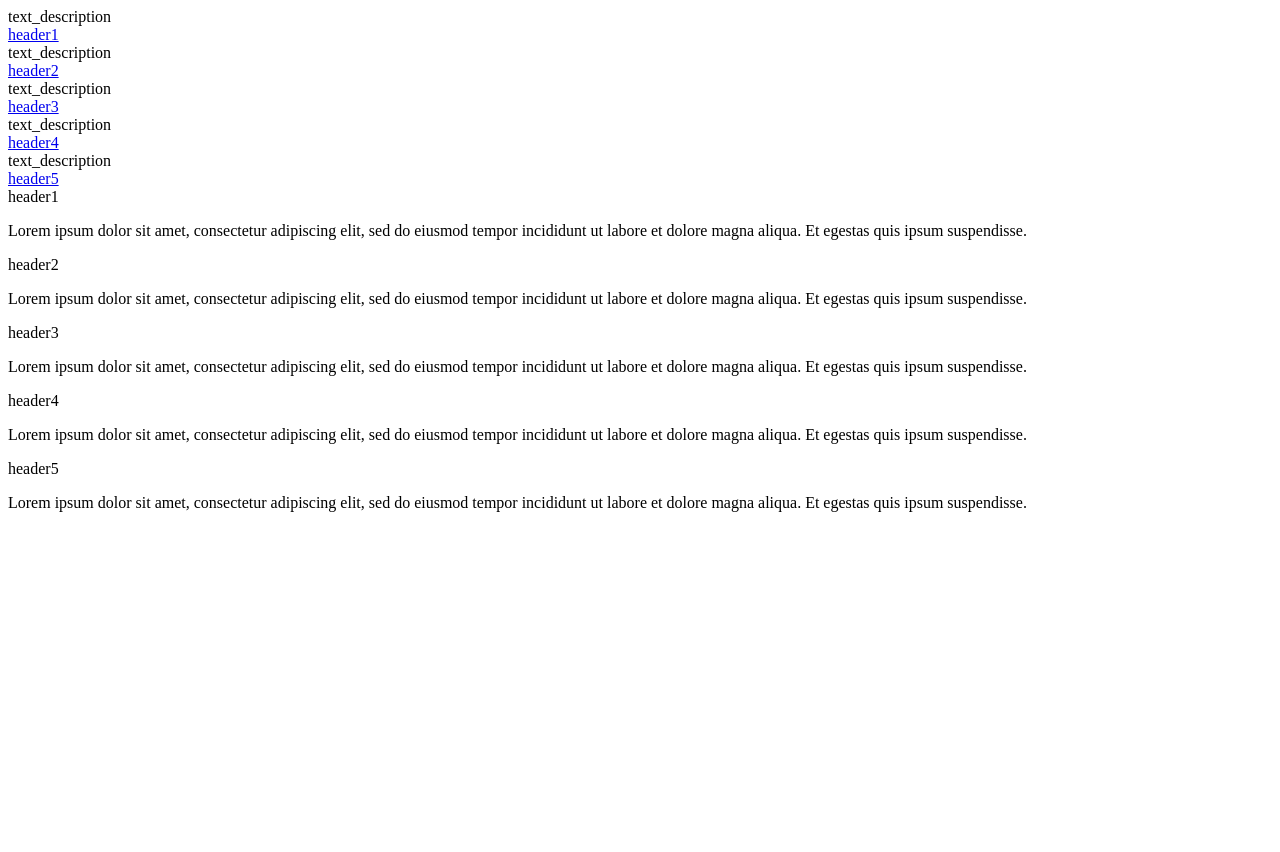
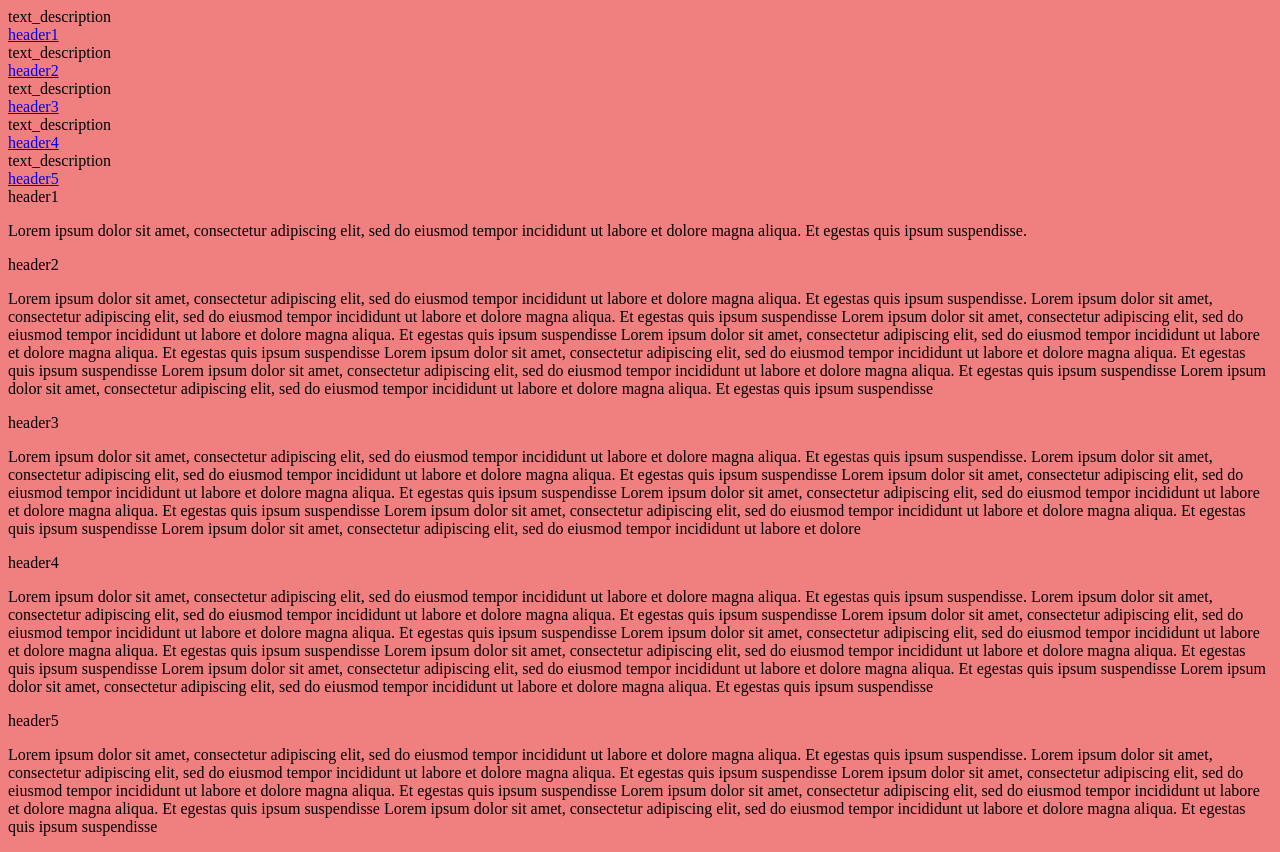
Before and after one commit to rica213/Javascript-documentation, a plain HTML site: page index.html in a window 1280 px wide. Before the commit the page ends 800 px from the top, so only its background shows below. Drawn offline with Linux system fonts and the light colour scheme.

Commit message:
added changes to index file

```diff
--- a/css/style.css
+++ b/css/style.css
@@ -0,0 +1,5 @@
+@media only screen and (max-width: 600px) {
+    body {
+      background-color: lightblue;
+    }
+  }
--- a/index.html
+++ b/index.html
@@ -5,6 +5,20 @@
   <meta charset="UTF-8">
   <title>Fork Me! FCC: Test Suite Template</title>
   <link rel="stylesheet" href="css/style.css">
+
+  <style>
+    body {
+      background-color: lightcoral;
+    }
+
+    @media only screen and (max-width: 600px) {
+      body {
+        background-color: lightblue;
+      }
+    }
+    </style>
+
+
 </head>
 
 <body>
@@ -31,25 +45,45 @@
       <section class=" main-section" id="header2">
       <header>header2</header>
       <p>Lorem ipsum dolor sit amet, consectetur adipiscing elit, sed do eiusmod tempor incididunt ut labore et dolore
-        magna aliqua. Et egestas quis ipsum suspendisse.</p>
+        magna aliqua. Et egestas quis ipsum suspendisse. Lorem ipsum dolor sit amet, consectetur adipiscing elit, sed do eiusmod tempor incididunt ut labore et dolore
+        magna aliqua. Et egestas quis ipsum suspendisse Lorem ipsum dolor sit amet, consectetur adipiscing elit, sed do eiusmod tempor incididunt ut labore et dolore
+        magna aliqua. Et egestas quis ipsum suspendisse Lorem ipsum dolor sit amet, consectetur adipiscing elit, sed do eiusmod tempor incididunt ut labore et dolore
+        magna aliqua. Et egestas quis ipsum suspendisse Lorem ipsum dolor sit amet, consectetur adipiscing elit, sed do eiusmod tempor incididunt ut labore et dolore
+        magna aliqua. Et egestas quis ipsum suspendisse Lorem ipsum dolor sit amet, consectetur adipiscing elit, sed do eiusmod tempor incididunt ut labore et dolore
+        magna aliqua. Et egestas quis ipsum suspendisse Lorem ipsum dolor sit amet, consectetur adipiscing elit, sed do eiusmod tempor incididunt ut labore et dolore
+        magna aliqua. Et egestas quis ipsum suspendisse</p>
         <code></code>
     </section>
     <section class="main-section" id="header3">
       <header>header3</header>
       <p>Lorem ipsum dolor sit amet, consectetur adipiscing elit, sed do eiusmod tempor incididunt ut labore et dolore
-        magna aliqua. Et egestas quis ipsum suspendisse.</p>
+        magna aliqua. Et egestas quis ipsum suspendisse. Lorem ipsum dolor sit amet, consectetur adipiscing elit, sed do eiusmod tempor incididunt ut labore et dolore
+        magna aliqua. Et egestas quis ipsum suspendisse Lorem ipsum dolor sit amet, consectetur adipiscing elit, sed do eiusmod tempor incididunt ut labore et dolore
+        magna aliqua. Et egestas quis ipsum suspendisse Lorem ipsum dolor sit amet, consectetur adipiscing elit, sed do eiusmod tempor incididunt ut labore et dolore
+        magna aliqua. Et egestas quis ipsum suspendisse Lorem ipsum dolor sit amet, consectetur adipiscing elit, sed do eiusmod tempor incididunt ut labore et dolore
+        magna aliqua. Et egestas quis ipsum suspendisse Lorem ipsum dolor sit amet, consectetur adipiscing elit, sed do eiusmod tempor incididunt ut labore et dolore</p>
         <code></code>
     </section>
     <section class="main-section" id="header4">
       <header>header4</header>
       <p>Lorem ipsum dolor sit amet, consectetur adipiscing elit, sed do eiusmod tempor incididunt ut labore et dolore
-        magna aliqua. Et egestas quis ipsum suspendisse.</p>
+        magna aliqua. Et egestas quis ipsum suspendisse. Lorem ipsum dolor sit amet, consectetur adipiscing elit, sed do eiusmod tempor incididunt ut labore et dolore
+        magna aliqua. Et egestas quis ipsum suspendisse Lorem ipsum dolor sit amet, consectetur adipiscing elit, sed do eiusmod tempor incididunt ut labore et dolore
+        magna aliqua. Et egestas quis ipsum suspendisse Lorem ipsum dolor sit amet, consectetur adipiscing elit, sed do eiusmod tempor incididunt ut labore et dolore
+        magna aliqua. Et egestas quis ipsum suspendisse Lorem ipsum dolor sit amet, consectetur adipiscing elit, sed do eiusmod tempor incididunt ut labore et dolore
+        magna aliqua. Et egestas quis ipsum suspendisse Lorem ipsum dolor sit amet, consectetur adipiscing elit, sed do eiusmod tempor incididunt ut labore et dolore
+        magna aliqua. Et egestas quis ipsum suspendisse Lorem ipsum dolor sit amet, consectetur adipiscing elit, sed do eiusmod tempor incididunt ut labore et dolore
+        magna aliqua. Et egestas quis ipsum suspendisse </p>
         <code></code>
     </section>
     <section class="main-section" id="header5">
       <header>header5</header>
       <p>Lorem ipsum dolor sit amet, consectetur adipiscing elit, sed do eiusmod tempor incididunt ut labore et dolore
-        magna aliqua. Et egestas quis ipsum suspendisse.</p>
+        magna aliqua. Et egestas quis ipsum suspendisse. Lorem ipsum dolor sit amet, consectetur adipiscing elit, sed do eiusmod tempor incididunt ut labore et dolore
+        magna aliqua. Et egestas quis ipsum suspendisse Lorem ipsum dolor sit amet, consectetur adipiscing elit, sed do eiusmod tempor incididunt ut labore et dolore
+        magna aliqua. Et egestas quis ipsum suspendisse Lorem ipsum dolor sit amet, consectetur adipiscing elit, sed do eiusmod tempor incididunt ut labore et dolore
+        magna aliqua. Et egestas quis ipsum suspendisse Lorem ipsum dolor sit amet, consectetur adipiscing elit, sed do eiusmod tempor incididunt ut labore et dolore
+        magna aliqua. Et egestas quis ipsum suspendisse</p>
         <code></code>
     </section>
   </main>
```
